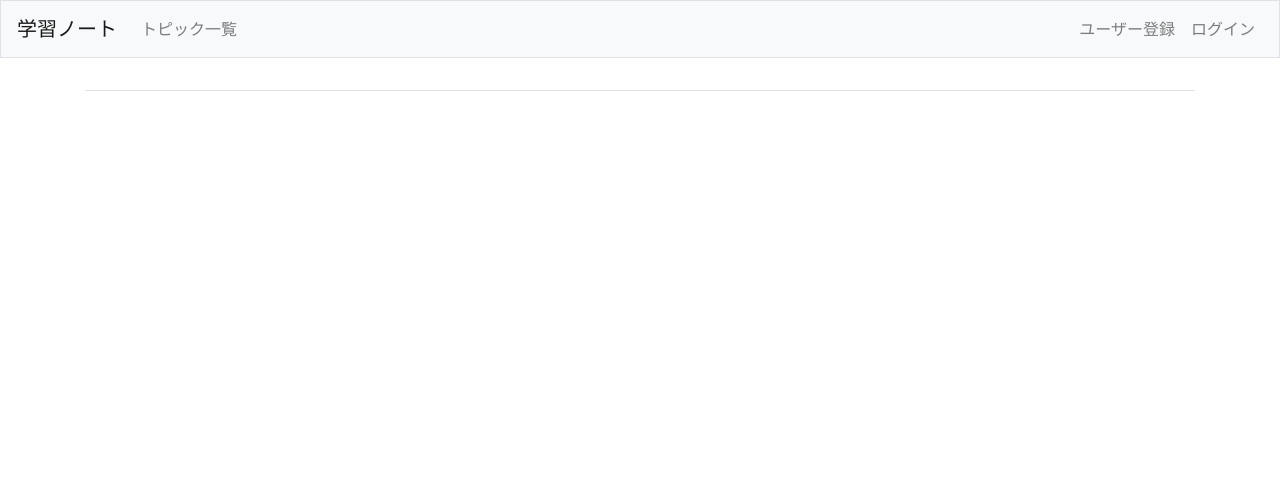
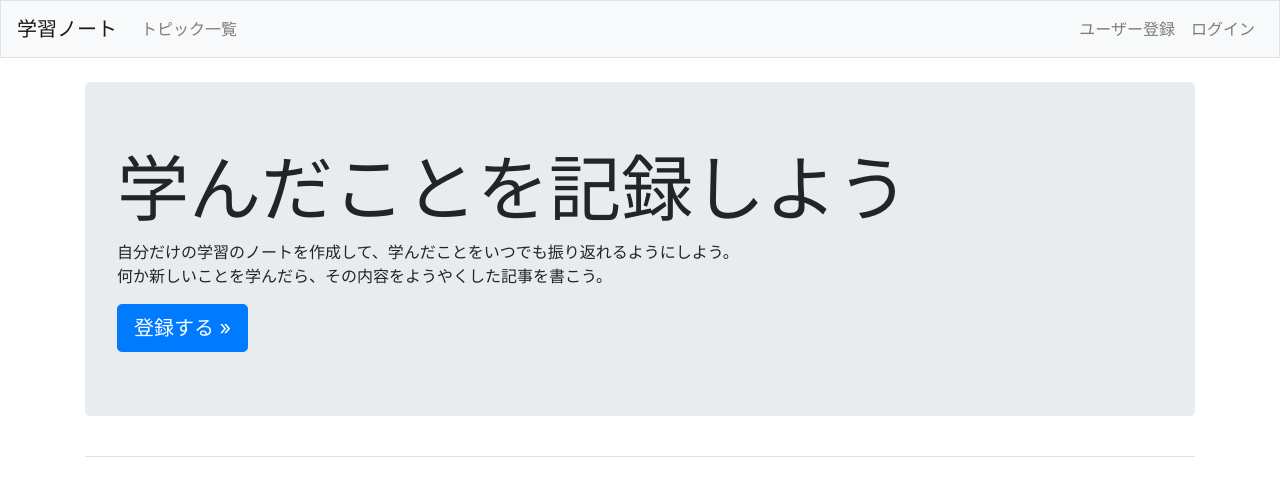
Before and after one commit to sc30gsw/DjangoIntroduction, a Django app: page / in a window 1280 px wide. Shown: the top 496 px of the page. Run offline with Django 4.2, Linux system fonts and the light colour scheme; some libraries are stand-ins or nearby versions.

Commit message:
ホームページにjumbotronを適用

```diff
--- a/learning_log/learning_los/templates/learning_los/index.html
+++ b/learning_log/learning_los/templates/learning_los/index.html
@@ -1,3 +1,4 @@
+{% extends "learning_los/base.html" %}
 <!DOCTYPE html>
 <html lang="ja">
 	<head>
@@ -5,11 +6,21 @@
 		<title>学習ノート</title>
 	</head>
 	<body>
-		{% extends "learning_los/base.html" %} {% block content %}
-		<p>
-			学習ノートを使えば、好みのトピックについて学習していることを記録して、<br />
-			いつも最新の状態を把握できます。
-		</p>
-		{% endblock content %}
+		{% block page_header %}
+		<div class="jumbotron">
+			<h1 class="display-3">学んだことを記録しよう</h1>
+			<p class="read">
+				自分だけの学習のノートを作成して、学んだことをいつでも振り返れるようにしよう。<br />
+				何か新しいことを学んだら、その内容をようやくした記事を書こう。
+			</p>
+
+			<a
+				class="btn btn-lg btn-primary"
+				href="{% url 'users:register' %}"
+				role="button"
+				>登録する &raquo;</a
+			>
+		</div>
+		{% endblock page_header %}
 	</body>
 </html>
```
